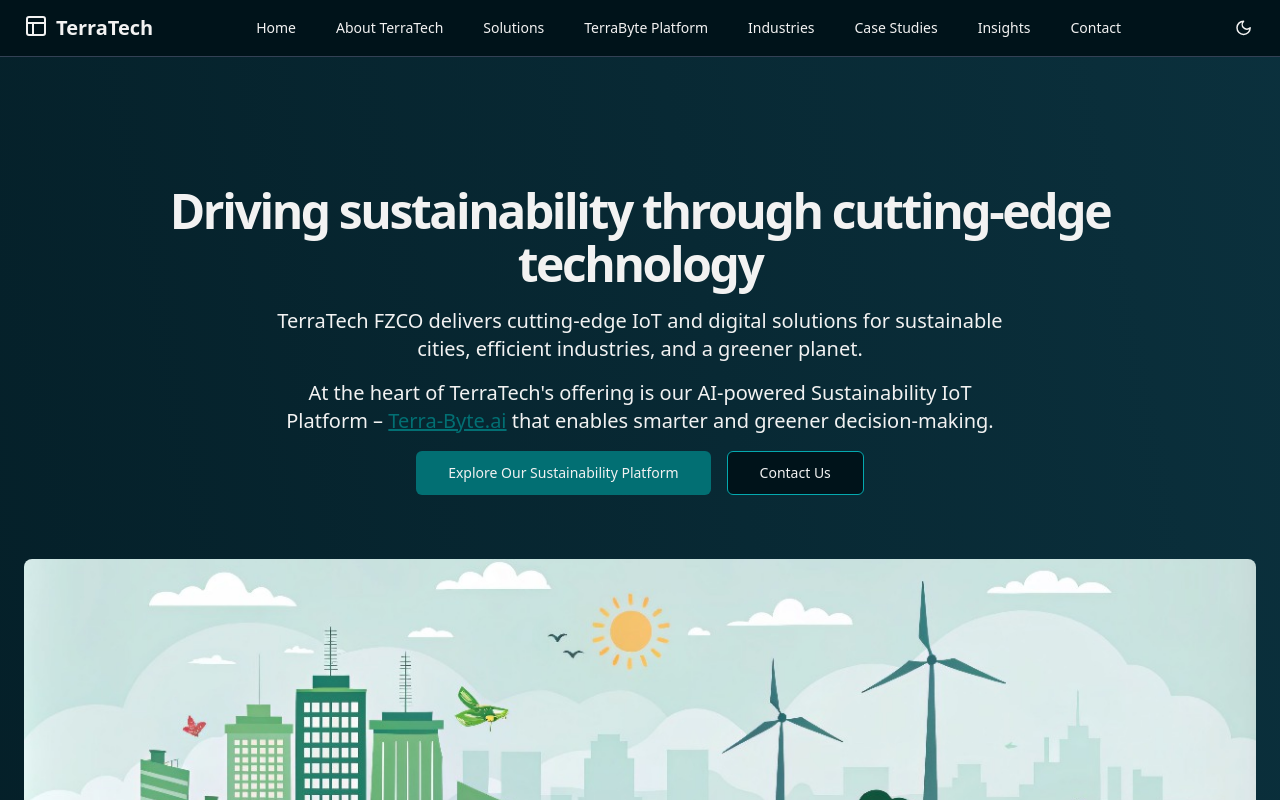
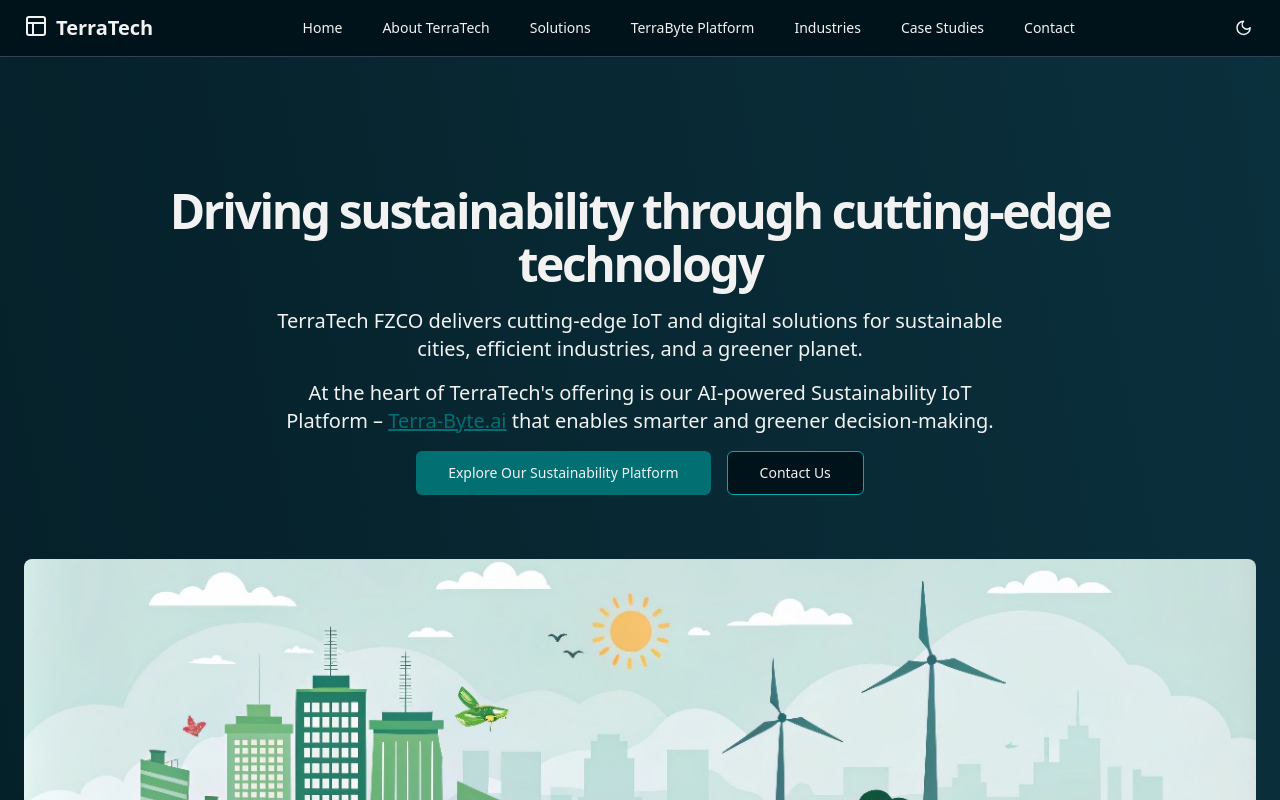
Before and after one commit to ishaanwadhwa/terratech, a React (Vite) app: page / in a window 1280 px wide. Shown: the top 800 px of the page. Built offline with nearby package versions, Linux system fonts and the light colour scheme.

Commit message:
remove insights from navbar

```diff
--- a/src/components/Navbar.tsx
+++ b/src/components/Navbar.tsx
@@ -45,10 +45,6 @@ const routeList: RouteProps[] = [
   {
     href: "/case-studies",
     label: "Case Studies",
-  },
-  {
-    href: "/insights",
-    label: "Insights",
   },
   {
     href: "/contact",
```
